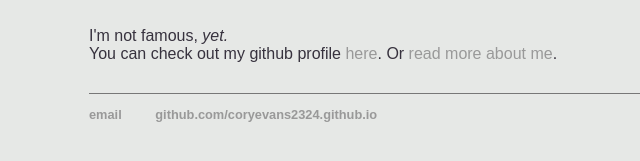
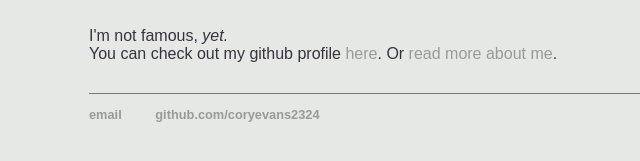
Before and after one commit to CoryEvans2324/coryevans2324.github.io, a Jekyll site: the page built from index.html, in a window 1280 px wide. Shown: the part 139-300 px from the top of the page, without its empty margins (103-743 px from the left). Built offline with Jekyll 4.4.1, drawn with Linux system fonts in a browser that asks for light colours.

Commit message:
changed github link to profile page

```diff
--- a/_layouts/default.html
+++ b/_layouts/default.html
@@ -22,7 +22,7 @@
     <footer>
         <ul>
             <li><a href="mailto:cory0x45@gmail.com">email</a></li>
-            <li><a href="https://github.com/CoryEvans2324/coryevans2324.github.io/">github.com/coryevans2324.github.io</a></li>
+            <li><a href="https://github.com/CoryEvans2324/">github.com/coryevans2324</a></li>
         </ul>
     </footer>
 </body>
```
